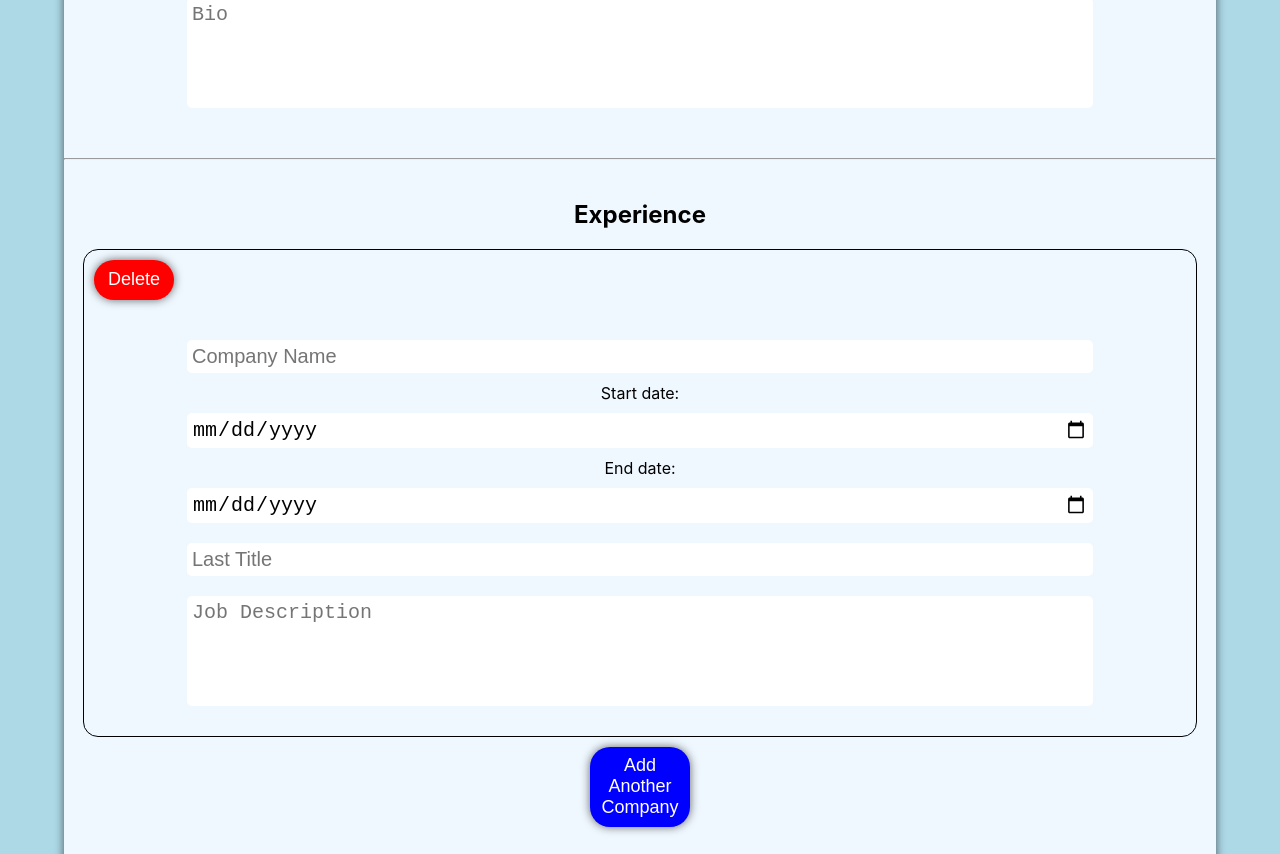
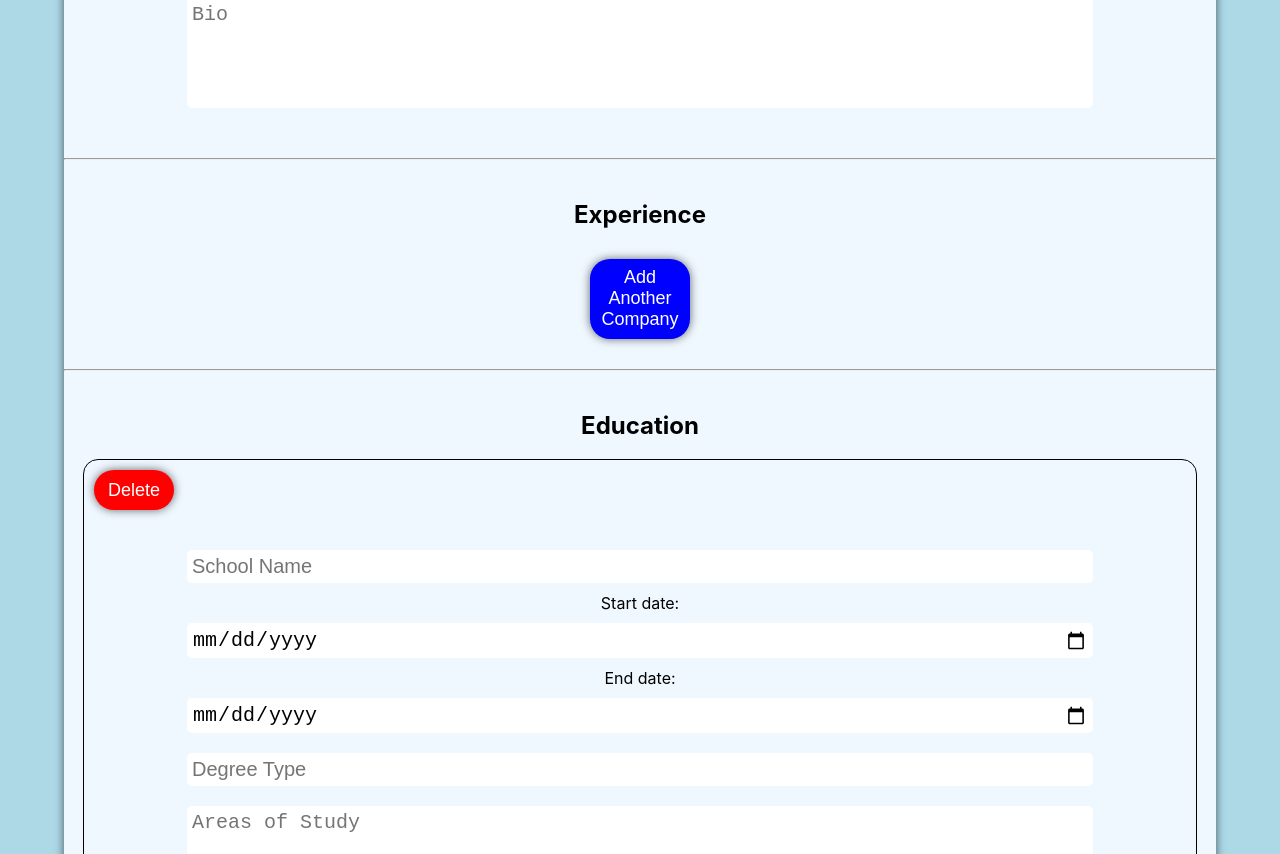
Before and after one commit to chadjcampbell/cv-project, a React (Create React App) app: page / in a window 1280 px wide. Shown: the part 486-1340 px from the top of the page. Built offline with nearby package versions, Linux system fonts and the light colour scheme.

Commit message:
add state to Experience component, delete button needs fixed

```diff
--- a/src/components/Experience.js
+++ b/src/components/Experience.js
@@ -1,9 +1,11 @@
-function Experience() {
+import { useState } from "react";
+
+function ExpSection({ index, handleDelete }) {
   return (
-    <div className="Experience section">
-      <h2>Experience</h2>
-      <section className="expSection">
-        <button className="deleteBtn">Delete</button>
+    <section key={index} className="expSection">
+      <button onClick={() => handleDelete(index)} className="deleteBtn">
+        Delete
+      </button>
       <form autoComplete="off">
         <input placeholder="Company Name" type="text" name="company"></input>
         <div className="dates">
@@ -18,7 +20,28 @@ function Experience() {
         <textarea placeholder="Job Description"></textarea>
       </form>
     </section>
-      <button className="addBtn">Add Another Company</button>
+  );
+}
+
+function Experience() {
+  const [inputs, setInputs] = useState([]);
+  function handleDelete(key) {
+    setInputs(inputs.filter((inputs) => inputs.key !== key));
+  }
+  return (
+    <div className="Experience section">
+      <h2>Experience</h2>
+      <div className="expContainer">
+        {inputs.map((ExpSection, index) => (
+          <ExpSection key={index} handleDelete={handleDelete} />
+        ))}
+      </div>
+      <button
+        onClick={() => setInputs([...inputs, ExpSection])}
+        className="addBtn"
+      >
+        Add Another Company
+      </button>
     </div>
   );
 }
```
Lines whose indentation alone changed are shown as unchanged.
